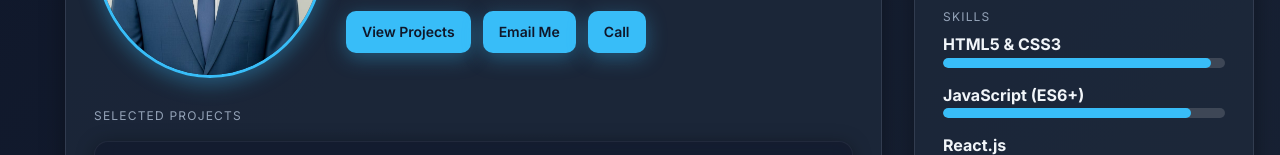
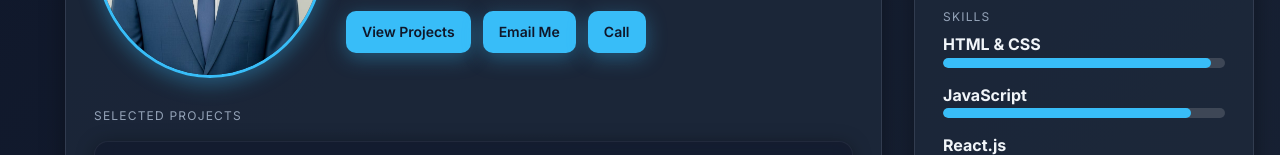
Before and after one commit to zainkhan9560/Zainkhan_portFolio, a plain HTML site: page index.html in a window 1280 px wide. Shown: the part 251-406 px from the top of the page. Drawn offline with Linux system fonts and the light colour scheme.

Commit message:
Add files via upload

```diff
--- a/index.html
+++ b/index.html
@@ -448,12 +448,12 @@
           <div class="caps">Skills</div>
 
           <div class="skill">
-            <strong>HTML5 & CSS3</strong>
+            <strong>HTML & CSS</strong>
             <div class="bar"><i style="width: 95%"></i></div>
           </div>
 
           <div class="skill">
-            <strong>JavaScript (ES6+)</strong>
+            <strong>JavaScript</strong>
             <div class="bar"><i style="width: 88%"></i></div>
           </div>
 
```
